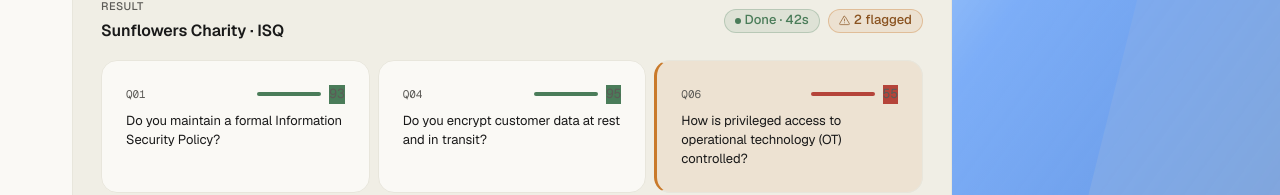
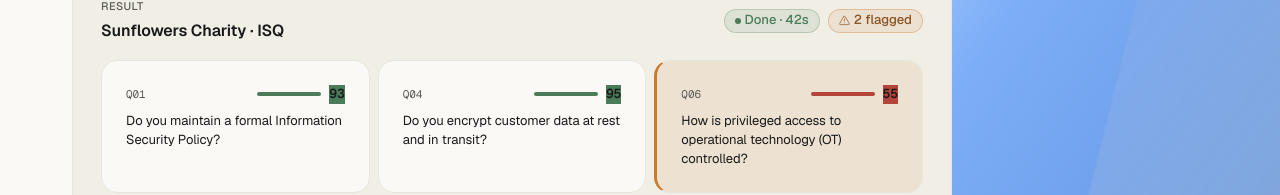
Before and after one commit to ThomasJButler/isq-agent, a Next.js app in the folder frontend/: page / in a window 1280 px wide. Shown: the part 633-828 px from the top of the page. Built offline with nearby package versions, Linux system fonts and the light colour scheme.

Commit message:
fix(frontend): make confidence score readouts dark and bold
The compact pct and expanded score rendered in muted grey (var(--fg-3)) at 13px
and read faint. Set them near-black + 600 weight; the coloured bar still signals
high/mid/low.

```diff
--- a/frontend/components/ConfidenceBar.tsx
+++ b/frontend/components/ConfidenceBar.tsx
@@ -39,7 +39,7 @@ export function ConfidenceBar({
         <span className="conf-bar">
           <span style={{ width: `${pct}%` }} />
         </span>
-        <span>{pct}</span>
+        <span style={{ color: "var(--fg-1)", fontWeight: 600 }}>{pct}</span>
       </span>
     );
   }
@@ -56,7 +56,7 @@ export function ConfidenceBar({
       <span className="conf-bar">
         <span style={{ width: `${pct}%` }} />
       </span>
-      <span>{score.toFixed(2)}</span>
+      <span style={{ color: "var(--fg-1)", fontWeight: 600 }}>{score.toFixed(2)}</span>
     </span>
   );
 }
```
